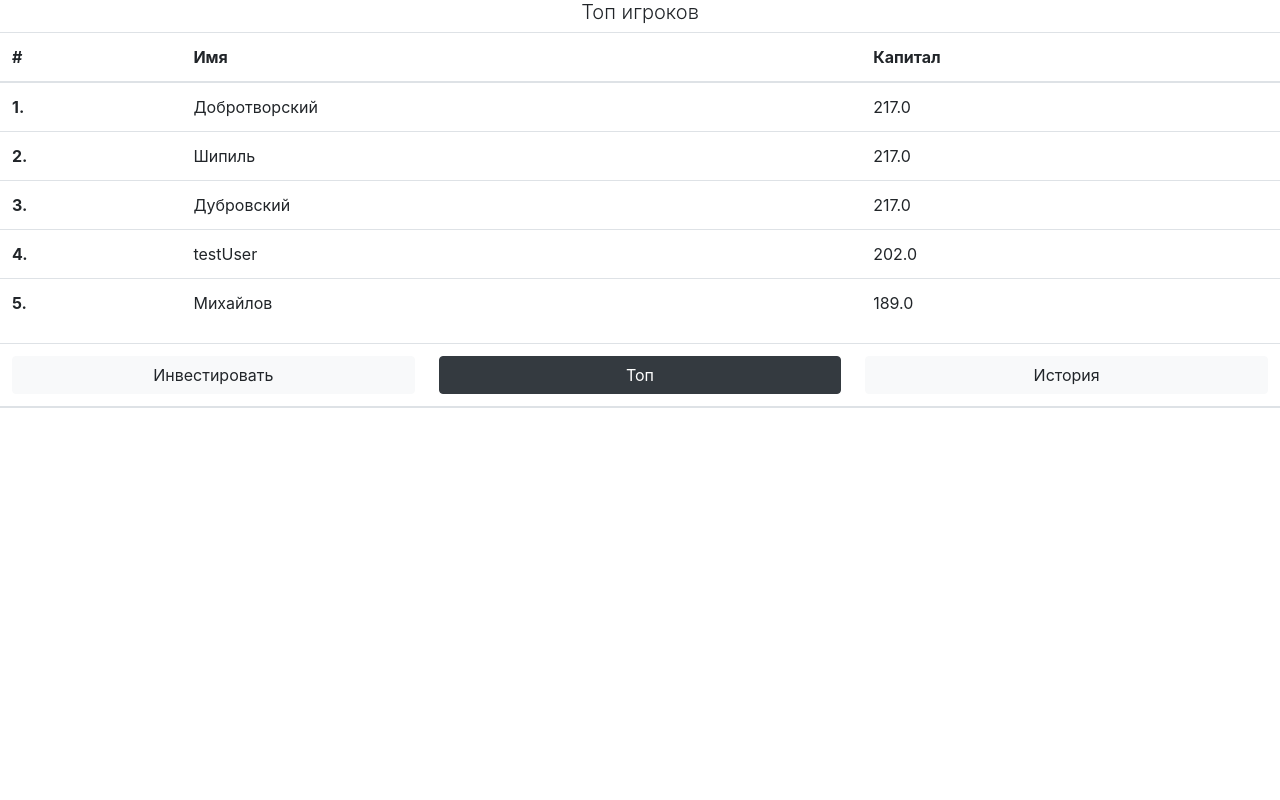
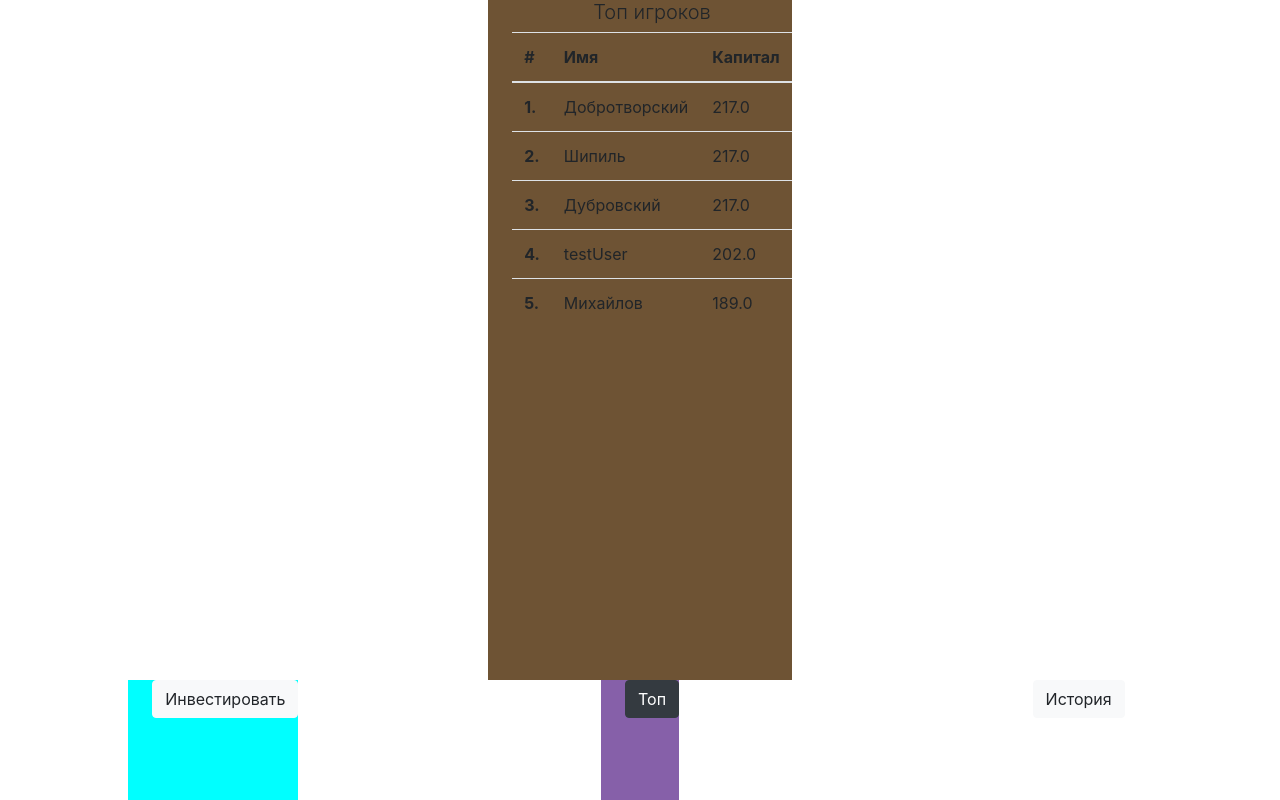
Before and after one commit to Freezylex/finalGameII, a Django app: a page that uses Game/templates/player/Personal Page.html in a window 1280 px wide. Run offline with Django 3.2, Linux system fonts and the light colour scheme; data comes from the database, SQL or seed files in the repository; both versions use the stored data as it was after the commit; lists and menus that the app fills with data are empty; some libraries are stand-ins or nearby versions.

Commit message:
aDDED sOME sITE FUNCTIONALITY :)

```diff
--- a/Game/static/css/style.css
+++ b/Game/static/css/style.css
@@ -9,31 +9,37 @@ transform: translate(-50%, 0);
 .div_body{
     /*position: fixed;*/
     display: grid;
-    margin: auto;
-    grid-template-rows: 90% 1fr ;
-    grid-gap: 10px;
-    width: 100%;
-    max-width: 500px;
-    height: 100%;
-    ustify-items: center;
+    grid-template-rows: 85% 15%;
+    grid-template-columns: repeat(3, 1fr);
+    justify-items: center;
+    /*width: 100vw;*/
+    height: 100vh;
     justify-content: space-between;
     grid-template-areas:
             "meat meat meat"
-            "knopki_invest knopki_top knopki_history"
+            "knopki_invest knopki_top history"
 }
 .knopki_invest{
    grid-area: knopki_invest;
+    background-color: aqua;
 }
 .knopki_history{
-   grid-area: knopki_history;
+    background-color: red;
+
+}
+.history{
+    grid-area: history;
+    background-color: aqua;
 }
 .knopki_top{
    grid-area: knopki_top;
+    background-color: #8660a9;
 }
 
 .meat{
     overflow: auto;
     grid-area: meat;
+    background-color: #6e5334;
 }
 /*@media all and (max-width: 575px) {*/
 /*.row {*/
--- a/Game/templates/player/Personal Page.html
+++ b/Game/templates/player/Personal Page.html
@@ -12,8 +12,9 @@
     <title>Economic Game</title>
     <script src="https://ajax.googleapis.com/ajax/libs/jquery/1.9.1/jquery.min.js"></script>
 </head>
-<body>
-
+<body  class="body_ch">
+<div class="div_body">
+<div class="div_body__item meat custom-control">
 
 <h4 class="lead heading">Топ игроков</h4>
 
@@ -34,31 +35,25 @@
     {% endfor %}
 {% endif %}
 </table>
-<div class="knopki">
-<table  class="table table1">
-    <thead>
-    <tr>
-        <th class="first_knopka">
+</div>
+<div class="div_body__item knopki_invest custom-control">
     <form action="{%  url 'user_page:to_MainWindow' player.Name%}" method="post">
             {% csrf_token %}
             <button class="btn btn-light width_bottom">Инвестировать</button>
     </form>
-        </th>
-        <th class="first_knopka">
+</div>
+<div class="div_body__item knopki_top custom-control">
     <form action="{%  url 'user_page:to_top' player.Name %}" method="post">
         {% csrf_token %}
         <button class="btn btn-dark width_bottom">Топ </button>
     </form>
-        </th>
-        <th class="first_knopka">
+</div>
+<div class="div_body__item hisory custom-control">
     <form action="{%  url 'user_page:to_top_players' player.Name%}" method="post">
         {% csrf_token %}
         <button class="btn btn-light width_bottom">История</button>
     </form>
-        </th>
-    </tr>
-    </thead>
-</table>
+</div>
 </div>
 <script>
 $('.tb tbody tr').each(function(i) {
--- a/Game/templates/player/mainWindow.html
+++ b/Game/templates/player/mainWindow.html
@@ -92,7 +92,7 @@
         <button class="btn btn-light width_bottom">Топ </button>
     </form>
 </div>
-<div class="div_body__item knopki_hisory custom-control">
+<div class="div_body__item history custom-control">
     <form action="{%  url 'user_page:to_top_players' player.Name%}" method="post">
         {% csrf_token %}
         <button class="btn btn-light width_bottom">История</button>
@@ -111,7 +111,7 @@
                 ct.color = 'red';
             }
             else{
-                ct.color = "rgba(169,154,154,0.8)";
+                ct.color = "rgba(190,17,17,0.8)";
             }
 
 
```
Also changed, not shown: Game/templates/player/statistica.html (+10 -17 lines), db.sqlite3. Lines whose indentation alone changed are shown as unchanged.
